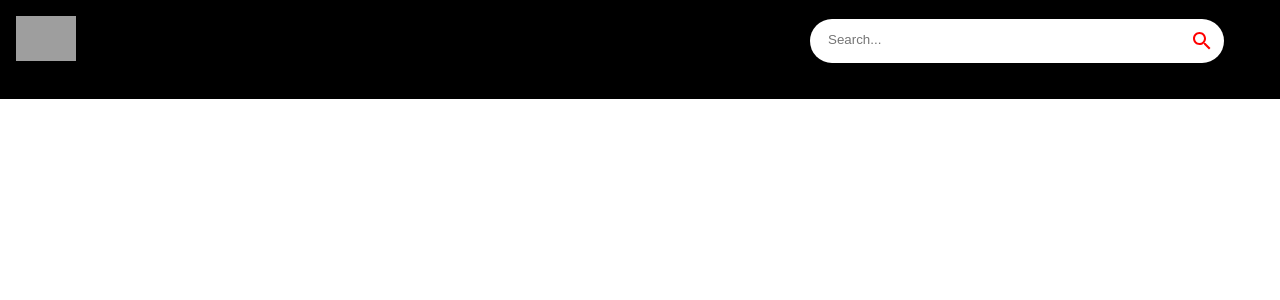
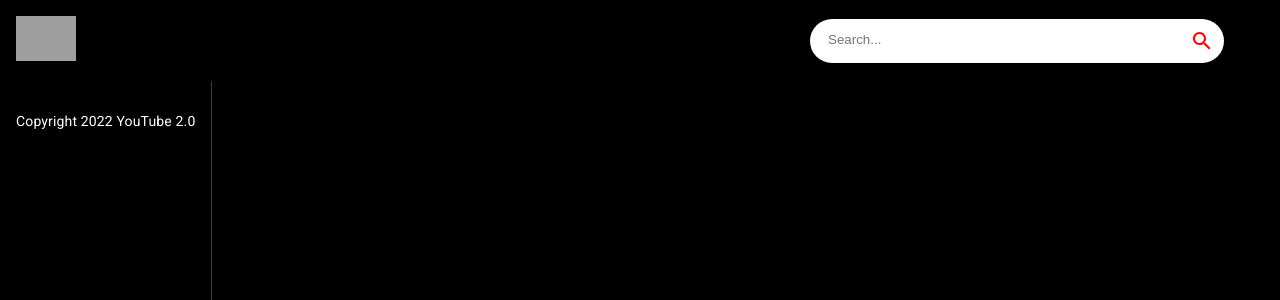
Before and after one commit to akashdhr/youtube-clone, a React (Create React App) app: page / in a window 1280 px wide. Shown: the top 300 px of the page. Built offline with nearby package versions, Linux system fonts and the light colour scheme; grey boxes are pictures that could not be loaded; the HTML template or start-up script is replaced by a standard one.

Commit message:
Adding Sidebar

```diff
--- a/src/components/Feed.jsx
+++ b/src/components/Feed.jsx
@@ -1,8 +1,31 @@
+import { Stack, Box, Typography } from '@mui/material'
 import React from 'react'
+import Sidebar from './Sidebar'
 
 const Feed = () => {
   return (
-    <div>Feed</div>
+    <Stack sx={{
+      flexDirection: { sx:"column", md:"row" }
+    }}>
+      <Box sx={{
+        height:{ sx:"auto", md:"92vh" },
+        borderRight: '1px solid #3d3d3d',
+        px: { sx:0, md:2 }
+      }}>
+        <Sidebar />
+        <Typography
+          className="copyright"
+          variant="body2"
+          sx = {{
+            mt:1.5,
+            color: '#fff'
+          }}
+        >
+          Copyright 2022 YouTube 2.0
+        </Typography>
+      </Box>
+
+    </Stack>
   )
 }
 
--- /dev/null
+++ b/src/components/Sidebar.jsx
@@ -0,0 +1,9 @@
+import React from 'react'
+
+const Sidebar = () => {
+  return (
+    <div>Sidebar</div>
+  )
+}
+
+export default Sidebar
--- a/src/components/index.js
+++ b/src/components/index.js
@@ -4,3 +4,4 @@
 export { default as VideoDetail } from './VideoDetail'
 export { default as Feed } from './Feed'
 export { default as SearchBar } from './SearchBar'
+export { default as Sidebar } from './Sidebar'
```
